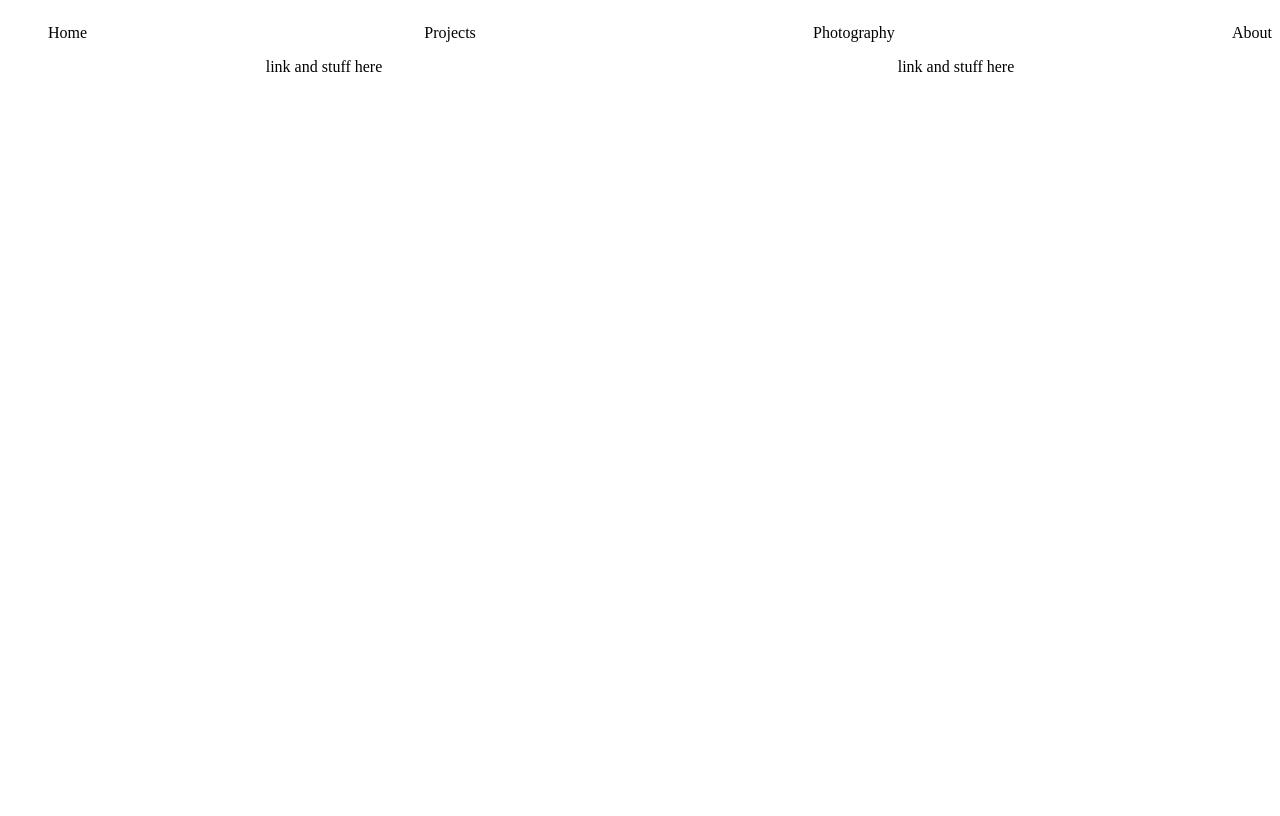
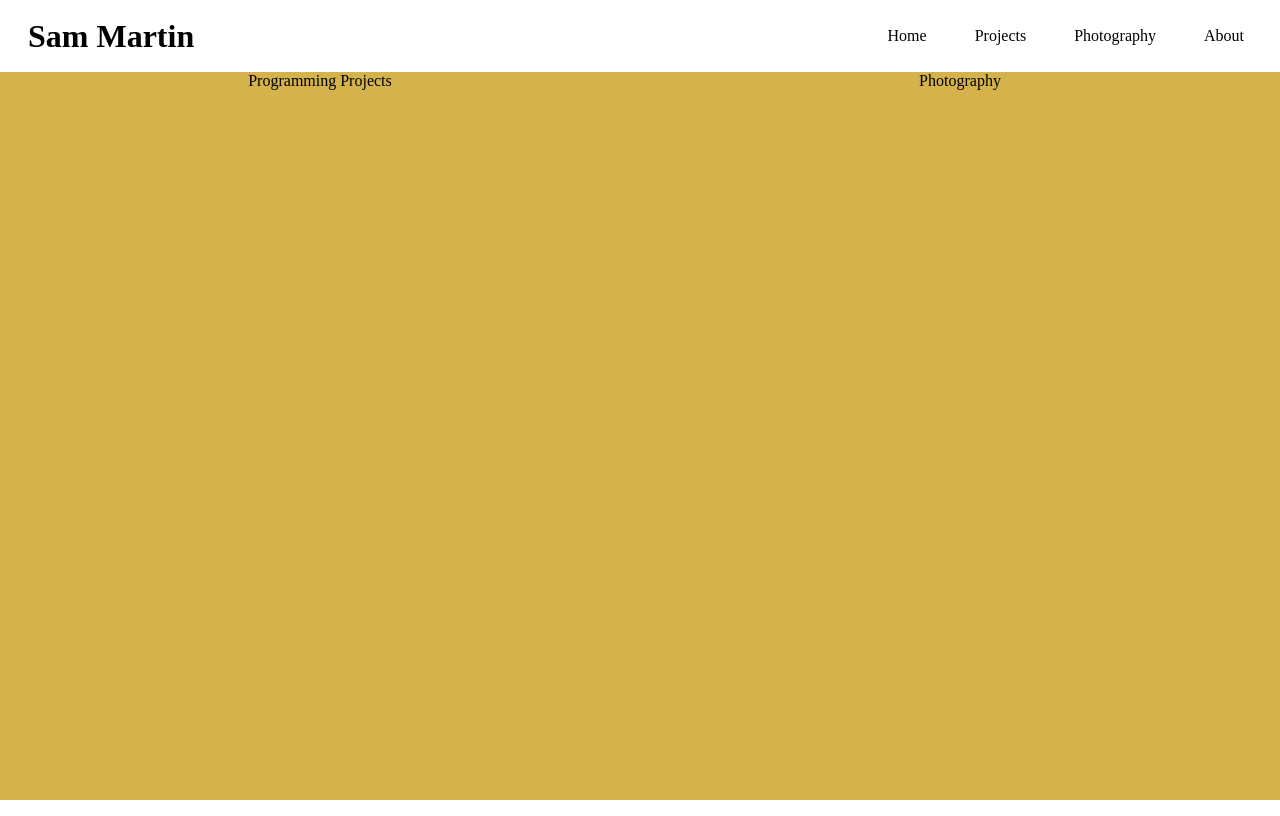
Before and after one commit to OrdinarilySam/personal-site, a SvelteKit app: page / in a window 1280 px wide. Built offline with nearby package versions, Linux system fonts and the light colour scheme.

Commit message:
worked on header and frontpage layout

```diff
--- a/package.json
+++ b/package.json
@@ -24,5 +24,8 @@
 		"typescript": "^5.0.0",
 		"vite": "^4.3.0"
 	},
-	"type": "module"
+	"type": "module",
+	"dependencies": {
+		"sass": "^1.62.1"
+	}
 }
--- a/src/app.html
+++ b/src/app.html
@@ -5,8 +5,15 @@
 		<link rel="icon" href="%sveltekit.assets%/favicon.png" />
 		<meta name="viewport" content="width=device-width" />
 		%sveltekit.head%
+		<style>
+			html,
+			body {
+				margin: 0;
+				padding: 0;
+			}
+		</style>
 	</head>
 	<body data-sveltekit-preload-data="hover">
-		<div style="display: contents">%sveltekit.body%</div>
+		<div class="body-div" style="display: contents">%sveltekit.body%</div>
 	</body>
 </html>
--- a/src/routes/+layout.svelte
+++ b/src/routes/+layout.svelte
@@ -9,8 +9,6 @@
 		<slot />
 	</main>
 
-	<footer>
-	</footer>
 </div>
 
 <style>
@@ -18,31 +16,14 @@
 		display: flex;
 		flex-direction: column;
 		min-height: 100vh;
+    width: 100%;
+    height: 100%;
+    align-items: stretch;
 	}
-
-	/* main { */
-	/* 	flex: 1; */
-	/* 	display: flex; */
-	/* 	flex-direction: column; */
-	/* 	padding: 1rem; */
-	/* 	width: 100%; */
-	/* 	max-width: 64rem; */
-	/* 	margin: 0 auto; */
-	/* 	box-sizing: border-box; */
-	/* } */
-	/**/
-	footer {
-		display: flex;
-		flex-direction: column;
-		justify-content: center;
-		align-items: center;
-		padding: 12px;
-	}
-
-
-	@media (min-width: 480px) {
-		footer {
-			padding: 12px 0;
-		}
-	}
+  main {
+    background: pink;
+    height: 100%;
+    flex-grow: 1;
+    display: flex;
+  }
 </style>
--- a/src/routes/+page.svelte
+++ b/src/routes/+page.svelte
@@ -3,27 +3,43 @@
 
 <svelte:head>
 	<title>Home</title>
-	<meta name="description" content="Svelte demo app" />
+	<meta name="home" content="Homepage for ordinarilysam website" />
 </svelte:head>
 
 <div class="container">
-  <div class="programming">
-    link and stuff here
-  </div>
-
-  <div>
-    link and stuff here
-  </div>
+  <a href="/projects">
+    <div>
+      Programming Projects
+    </div>
+  </a>
+  <a href="/photography">
+    <div>
+      Photography
+    </div>
+  </a>
 </div>
 
-<style>
-  * {
-    text-align: center;
+<style lang="scss">
+  :global(*) {
+    box-sizing: border-box;
   }
+
   .container {
+    flex-grow: 1;
     display: grid;
-    grid-template-rows: 1fr;
-    grid-template-columns: 1fr 1fr;
+    background: #d6b24d;
+    grid-template: 1fr / 1fr 1fr;
+    a {
+      text-align: center;
+      vertical-align: center;
+      height: 100%;
+      text-decoration: none;
+      color: black;
+      div {
+        margin: auto;
+        padding: auto;
+      }
+    }
   }
 
 </style>
--- a/src/routes/Header.svelte
+++ b/src/routes/Header.svelte
@@ -2,30 +2,50 @@
 </script>
 
 <header>
+  <h1>
+    Sam Martin
+  </h1>
   <nav>
     <ul>
-      <li>Home</li>
-      <li>Projects</li>
-      <li>Photography</li>
-      <li>About</li>
+      <li><a href="/">Home</a></li>
+      <li><a href="/projects">Projects</a></li>
+      <li><a href="/photography">Photography</a></li>
+      <li><a href="/about">About</a></li>
     </ul>
   </nav>
 </header>
 
-<style>
+<style lang="scss">
 	header {
     width: 100%;
 		display: flex;
 		justify-content: space-between;
+    padding: 0.75rem;
 	}
-  nav {
-    width: 100%;
-  }
   ul {
     display: flex;
-    justify-content: space-between;
+    justify-content: space-evenly;
+    align-items: center;
+    margin: 0;
+    padding: 0;
+    width: 100%;
+    height: 100%;
+  }
+  nav {
+    width: auto;
   }
   li {
+    a {
+      text-decoration: none;
+      color: black;
+    }
+    padding: 0 1.5em;
     list-style-type: none;
   }
+  h1 {
+    line-height: 1em;
+    margin: 0;
+    padding: 0.5rem 1rem;
+    width: auto;
+  }
 </style>
```
Also changed, not shown: src/routes/about/+page.svelte (added), src/routes/photography/+page.svelte (added), src/routes/projects/+page.svelte (added), 1 other file (tests, documents, lock files or other folders).
